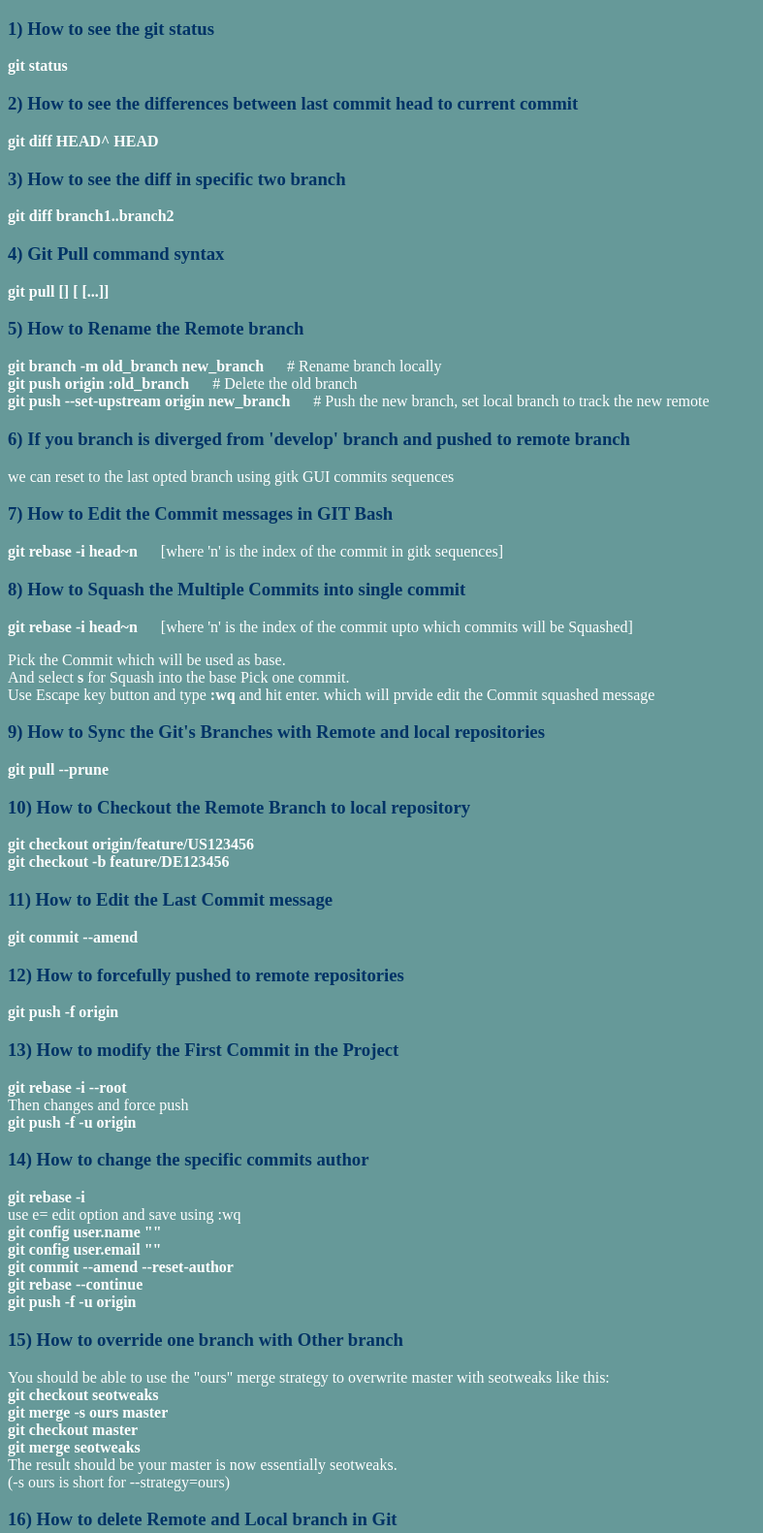
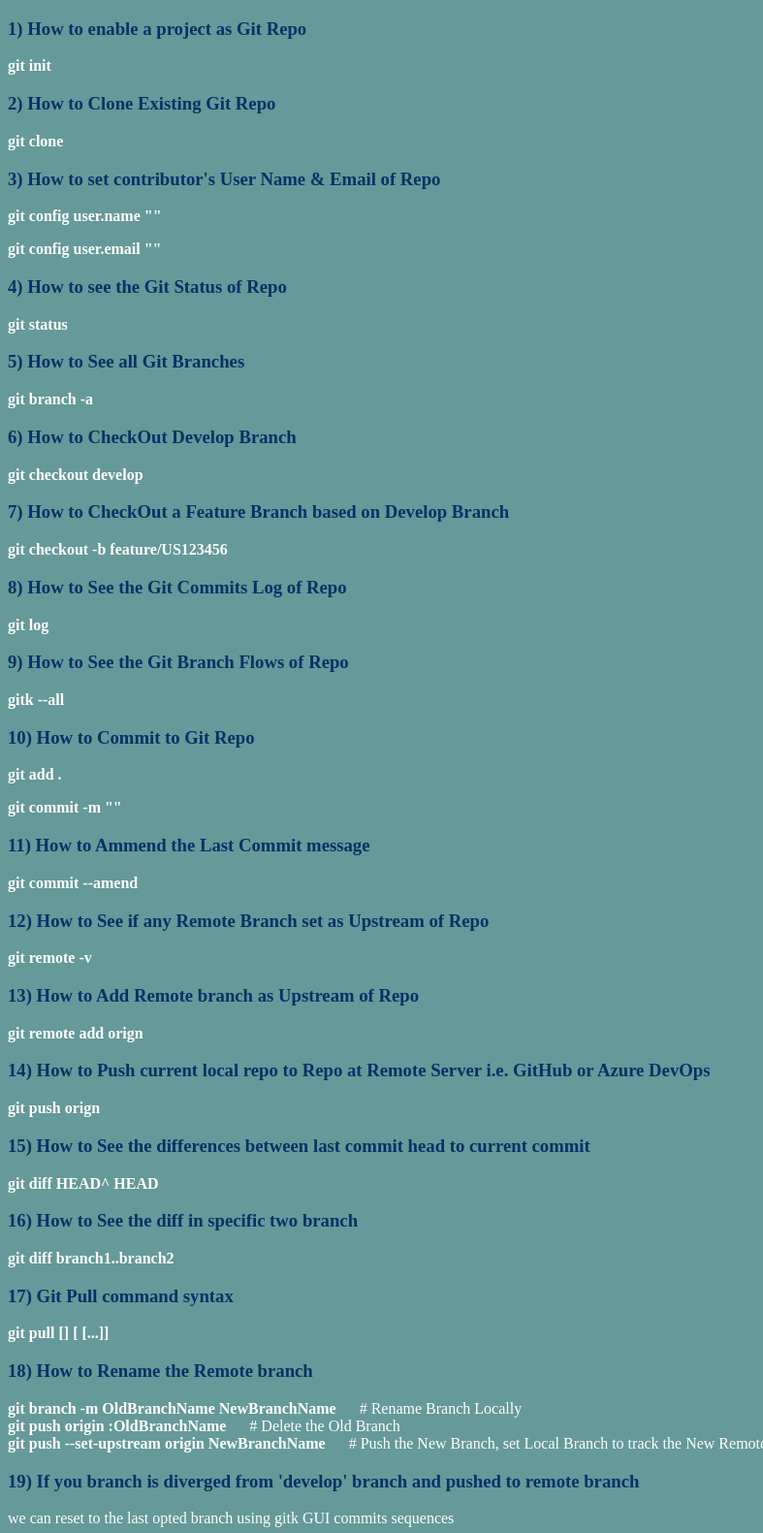
Before and after one commit to TheCoder87/UsefulGitCommands, a plain HTML site: page index.html in a window 1280 px wide. Shown: the top 1581 px of the page at 97% size, without its empty margins (0-787 px from the left). Drawn offline with Linux system fonts and the light colour scheme.

Commit message:
Update few Basics Git Commands in convenient order

```diff
--- a/index.html
+++ b/index.html
@@ -7,54 +7,92 @@
 </head>
 <body style="font:25px;">
 
-<h3>1) How to see the git status</h3>
+<h3>1) How to enable a project as Git Repo</h3>
+	<p><b>git init</b></p>
+
+<h3>2) How to Clone Existing Git Repo</h3>
+	<p><b>git clone <https://github.com/UserName/Project/Repo.git></b></p>
+
+<h3>3) How to set contributor's User Name & Email of Repo</h3>
+	<p><b>git config user.name "<UserName>"</b></p>
+	<p><b>git config user.email "<EmailId>"</b></p>
+
+<h3>4) How to see the Git Status of Repo</h3>
 	<p><b>git status</b></p>
 
-<h3>2)	How to see the differences between last commit head to current commit</h3>
+<h3>5) How to See all Git Branches</h3>
+	<p><b>git branch -a</b></p>
+
+<h3>6) How to CheckOut Develop Branch</h3>
+	<p><b>git checkout develop</b></p>
+
+<h3>7) How to CheckOut a Feature Branch based on Develop Branch</h3>
+	<p><b>git checkout -b feature/US123456</b></p>
+
+<h3>8) How to See the Git Commits Log of Repo</h3>
+	<p><b>git log</b></p>
+
+<h3>9) How to See the Git Branch Flows of Repo</h3>
+	<p><b>gitk --all</b></p>
+
+<h3>10) How to Commit to Git Repo</h3>
+	<p><b>git add . </b></p>
+	<p><b>git commit -m "<Commit Message>"</b></p>
+
+<h3>11) How to Ammend the Last Commit message</h3>
+	<p><b>git commit --amend</b></p>
+
+<h3>12) How to See if any Remote Branch set as Upstream of Repo</h3>
+	<p><b>git remote -v</b></p>
+
+<h3>13) How to Add Remote branch as Upstream of Repo</h3>
+	<p><b>git remote add orign <https://github.com/UserName/Project/Repo.git></b></p>
+
+<h3>14) How to Push current local repo to Repo at Remote Server i.e. GitHub or Azure DevOps</h3>
+	<p><b>git push orign <BranchName></b></p>
+
+<h3>15)	How to See the differences between last commit head to current commit</h3>
 	<p><b>git diff HEAD^ HEAD</b></p>
 
-<h3>3)	How to see the diff in specific two branch</h3>
+<h3>16)	How to See the diff in specific two branch</h3>
 	<p><b>git diff branch1..branch2</b></p>
 
-<h3>4)	Git Pull command syntax</h3>
+<h3>17)	Git Pull command syntax</h3>
 	<p><b>git pull [<options>] [<repository> [<refspec>...]]</b></p>
 
-<h3>5)	How to Rename the Remote branch</h3>
-	<p><b>git branch -m old_branch new_branch</b>   &nbsp;&nbsp;&nbsp;&nbsp;      # Rename branch locally<br/>
-	<b>git push origin :old_branch</b>       &nbsp;&nbsp;&nbsp;&nbsp;        # Delete the old branch<br/>
-	<b>git push --set-upstream origin new_branch</b>  &nbsp;&nbsp;&nbsp;&nbsp; # Push the new branch, set local branch to track the new remote</p>
+<h3>18)	How to Rename the Remote branch</h3>
+	<p><b>git branch -m OldBranchName NewBranchName</b>   &nbsp;&nbsp;&nbsp;&nbsp;      # Rename Branch Locally<br/>
+	<b>git push origin :OldBranchName</b>       &nbsp;&nbsp;&nbsp;&nbsp;        # Delete the Old Branch<br/>
+	<b>git push --set-upstream origin NewBranchName</b>  &nbsp;&nbsp;&nbsp;&nbsp; # Push the New Branch, set Local Branch to track the New Remote</p>
 
-<h3>6) If you branch is diverged from 'develop' branch and pushed to remote branch </h3>
+<h3>19) If you branch is diverged from 'develop' branch and pushed to remote branch </h3>
 	<p>we can reset to the last opted branch using gitk GUI commits sequences</p>
 
-<h3>7) How to Edit the Commit messages in GIT Bash</h3>
+<h3>20) How to Edit the Commit messages in GIT Bash</h3>
 	<p><b>git rebase -i head~n</b>  &nbsp;&nbsp;&nbsp;&nbsp; [where 'n' is the index of the commit in gitk sequences]</p>
 
-<h3>8) How to Squash the Multiple Commits into single commit</h3>
+<h3>21) How to Squash the Multiple Commits into single commit</h3>
 		<p><b>git rebase -i head~n</b>	&nbsp;&nbsp;&nbsp;&nbsp; [where 'n' is the index of the commit upto which commits will be Squashed]</p>
 		<p>Pick the Commit which will be used as base.<br/>
 			And select <b>s</b> for Squash into the base Pick one commit.<br/>
 			Use Escape key button and type <b>:wq</b> and hit enter. which will prvide edit the Commit squashed message</p>
 
-<h3>9) How to Sync the Git's Branches with Remote and local repositories</h3>
+<h3>22) How to Sync the Git's Branches with Remote and Local Repos</h3>
 	<p><b>git pull --prune</b></p>
 
-<h3>10) How to Checkout the Remote Branch to local repository</h3>
+<h3>22) How to Checkout the Remote Branch to Local Repo</h3>
 	<p><b>git checkout origin/feature/US123456</b><br/>
 	<b>git checkout -b feature/DE123456</b></p>
 
-<h3>11) How to Edit the Last Commit message</h3>
-	<p><b>git commit --amend</b></p>
-
-<h3>12) How to forcefully pushed to remote repositories</h3>
+<h3>23) How to Forcefully Push to Remote Repo</h3>
 	<p><b>git push -f origin <remote branch name></b></p>
 
-<h3>13) How to modify the First Commit in the Project </h3>
+<h3>24) How to Modify the First Commit in the Project </h3>
 	<p><b>git rebase -i --root</b><br/>
 	Then changes and force push</b><br/>
 	<b>git push -f -u origin <BranchName></b></p>
 
-<h3>14) How to change the specific commits author</h3>
+<h3>25) How to Change the specific commits author</h3>
 	<p><b>git rebase -i <SpecificCommitHash></b><br/>
 	use e= edit option and save using :wq<br/>
 	<b>git config user.name "<UserName>"</b><br/>
@@ -63,7 +101,7 @@
 	<b>git rebase --continue</b><br/>
 	<b>git push -f -u origin <BranchName></b></p>
 
-<h3>15) How to override one branch with Other branch</h3>
+<h3>26) How to Override one branch with Other branch</h3>
 	<p>You should be able to use the "ours" merge strategy to overwrite master with seotweaks like this:<br/>
 
 	<b>git checkout seotweaks</b><br/>
@@ -74,11 +112,11 @@
 
 	(-s ours is short for --strategy=ours)</p>
 
-<h3>16) How to delete Remote and Local branch in Git</h3>
-	<p><b>git push origin --delete <branch_name></b><br/>
-	<b>git branch -d <branch_name></b></p>
+<h3>27) How to Delete Remote and Local branch in Git</h3>
+	<p><b>git push origin --delete <BranchName></b><br/>
+	<b>git branch -d <BranchName></b></p>
 
-<h3>17) How to revert a specific file to specif commits state</h3>
+<h3>28) How to Revert a specific file to specif commits state</h3>
 	<p>Assuming the hash of the commit you want is abcde:<br/>
 	<b>git checkout &lt;commit-hash&gt; &lt;file/to/restore&gt;</b><br/>
 	Note if you want to revert changes made to the files in commit abcde you have to pass the commit right before abcde.<br/>
@@ -87,10 +125,10 @@
 	As a side note, I've always been uncomfortable with this command because it's used for both ordinary things (changing between branches) and<br/>
 	unusual destructive things (discarding changes in the working directory).</p>
 
-<h3>18) How to see the all properties of git config settings</h3>
+<h3>29) How to See the all properties of git config settings</h3>
 	<p><b>$ git config --list</b></p>
 
-<h3>19)	What is 'cherry-Pick' mean in git:-</h3>
+<h3>30)	What is 'cherry-Pick' mean in git:-</h3>
 
 	<p>Cherry picking in git means to choose a commit from one branch and apply it onto another.<br/>
 
```
